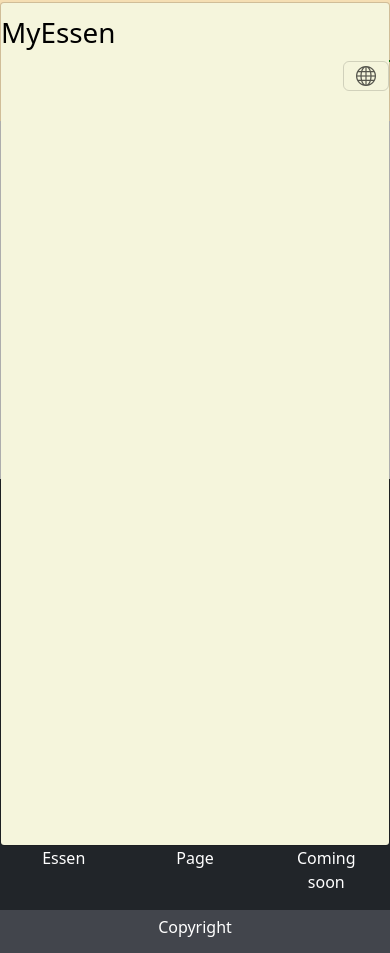
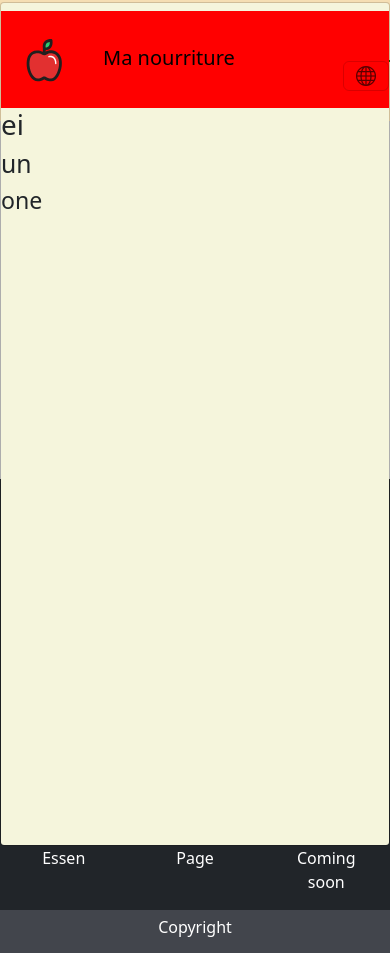
Before and after one commit to dmsosa/myessen, a React (Vite) app in the folder client/: page /#/ in a window 390 px wide. Built offline with nearby package versions, Linux system fonts and the light colour scheme.

Commit message:
Navbar / pas 1

```diff
--- a/client/src/components/Navbar/Navbar.tsx
+++ b/client/src/components/Navbar/Navbar.tsx
@@ -22,17 +22,21 @@ function Navbar() {
         <div className="sticky-header nav-down" id="sticky-header">
             <section className="bg-color-blue-nav">
                 <div className="navbar-overlay"></div>
-                <div className="container-lg p-0 px-lg-3" id="mainNavContainer">
-                    <nav className="navbar nav-main navbar-expand-lg nav-main presticked sticky consolas" id="mainNav">
+                <div className="container-lg p-0 px-lg-3" id="mainNavContainer ">
+                    <nav className="navbar nav-main navbar-expand-lg nav-main presticked sticky consolas d-lg-none" id="mainNav">
                         <Link className="navbar-brand" to="/">
-                            <img src={apple} className="navbar-brand navbar-brand-logo d-lg-none"/>MyEssen
+                            <img src={apple} className="navbar-brand navbar-brand-logo"/>MyEssen
                         </Link>
                         <DropdownMenu/>
 
 
                     </nav>
                 </div>
-
+            </section>
+            <section>
+                <div className="navbar nav-main d-none d-lg-block">
+                    <h1>Second</h1>
+                </div>
             </section>
 
         </div>
--- a/client/src/components/Navbar/NoAuthToggleContent.tsx
+++ b/client/src/components/Navbar/NoAuthToggleContent.tsx
@@ -1,17 +1,30 @@
 import { FiArrowDownCircle } from "react-icons/fi";
 import SourceCodeLink from "../SourceCodeLink";
 import NavItem from "../NavItem";
+import { Link } from "react-router-dom";
+import apple from "../../utils/assets/apple.svg";
 
 function NoAuthToggleContent() {
     return (
         <>
+
             <ul className="navbar-nav nav-main-links">
-                <a className="navbar-brand navbar-brand--mobile d-lg-none">
-                    <h1>MyEssen</h1>
-                </a>
+                <li className="nav-item">
+                        <Link className="navbar-brand" to="/">
+                            <img src={apple} className="navbar-brand navbar-brand-logo d-lg-none"/>Ma nourriture
+                        </Link></li>
             </ul>
             <section className="nav-menu d-block d-lg-none">
-
+                <div className="nav-menu-container container-lg"></div>
+                <h1>
+                    ei
+                </h1>
+                <h2>
+                    un
+                </h2>
+                <h3>
+                    one
+                </h3>
             </section>
 
         </>
--- a/client/src/utils/index.scss
+++ b/client/src/utils/index.scss
@@ -254,6 +254,8 @@ a:not([href]):not([class]),a:not([href]):not([class]):hover {
 a.btn.disabled,fieldset:disabled a.btn {
     pointer-events: none
 }
+
+/*Navbar styles*/
 .navbar {
     @include themify($themes) {
         background-color: themed('colorText');
@@ -264,7 +266,9 @@ a.btn.disabled,fieldset:disabled a.btn {
     flex-flow: row nowrap;
     justify-content: flex-start;
 }
-
+.navbar-nav {
+    background-color: red;
+}
 /*Toggler styles*/
 .toggler-container{
     background-color: red;
```
Also changed, not shown: 2 other files (tests, documents, lock files or other folders).
